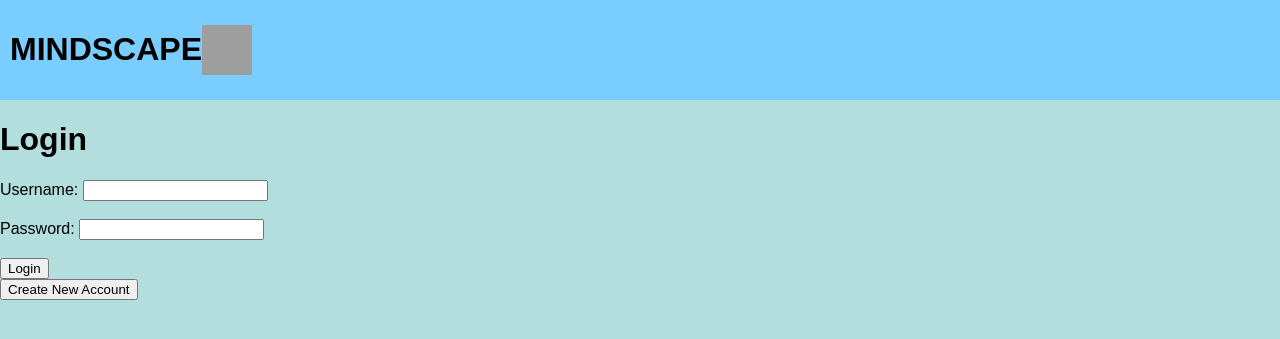
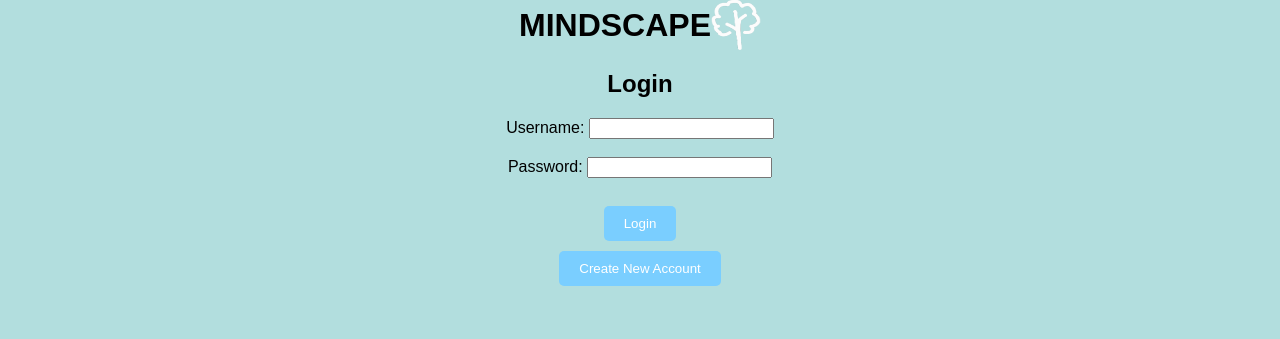
Before and after one commit to larahynkim/2-web-app-exercise-array-of-sunshine, a Flask app: page / in a window 1280 px wide. Shown: the top 339 px of the page. Run offline with Flask 3, Linux system fonts and the light colour scheme; grey boxes are pictures that could not be loaded.

Commit message:
update log-in page front-end

```diff
--- a/static/styles.css
+++ b/static/styles.css
@@ -217,12 +217,38 @@ input[type="submit"]:hover {
         flex-direction: column;
     }
 }
+#days-checked-in-container {
+    display: flex;
+    align-items: start;
+    justify-content: space-between;
+}
+
+#days-checked-in-section {
+    text-align: left;
+    flex-grow: 1;
+}
+
+.checked-dates-list {
+    padding-left: ;
+}
+
+.checked-dates-list li {
+    margin-bottom: 5px;
+}
 
 #checked-in-counter {
     margin-top: 20px;
+    margin-right: 20px;
     font-size: 18px;
     background-color: white;
     padding: 10px;
+    padding-right: 20px;
     border-radius: 5px;
     display: inline-block;
+    text-align: center;
+    box-sizing: border-box;
 }
+
+#calendar {
+    margin-right:10%;
+}
--- a/templates/calendar.html
+++ b/templates/calendar.html
@@ -39,6 +39,8 @@
             <input type="date" id="date" name="date">
             <button type="submit" id="checkin">Check In</button>
         </form>
+        <div id="days-checked-in-container">
+            <div id="days-checked-in-section">
                 <h2>Days Checked In:</h2>
                 {% if checked_dates %}
                     <ul class="checked-dates-list">
@@ -51,11 +53,12 @@
                 {% else %}
                     <p>No checked-in days yet.</p>
                 {% endif %}
+            </div>
             <div id="checked-in-counter">
                 <span>Number of Days Checked In: </span>
                 <span id="checked-in-count">0</span>
             </div>
-
+        </div>
         <div id="calendar"></div>
     </div>
     <script>
--- a/templates/login.html
+++ b/templates/login.html
@@ -1,41 +1,17 @@
 <!DOCTYPE html>
 <html>
 <head>
-    <title>Login Page</title>
-    <style>
-        body {
-            font-family: Arial, sans-serif;
-            background-color: #b2dede;
-            margin: 0;
-            padding: 0;
-        }
-        #header {
-            background-color: #7aceff;
-            color: rgb(0, 0, 0);
-            padding: 10px;
-            display: flex;
-            justify-content: space-between;
-            align-items: center;
-        }
-        #title {
-            display: flex;
-            align-items: center;
-        }
-        #title img {
-            width: 50px;
-            height: 50px;
-            margin-right: 10px;
-        }
-    </style>
+    <title>MINDSCAPE</title>
+    <link rel="icon" href="{{ url_for('static', filename='favicon.ico') }}" type="image/x-icon">
+    <link rel="stylesheet" href="{{ url_for('static', filename='styles.css') }}">
 </head>
 <body>
-    <div id="header">
-        <div id="title">
-            <h1>MINDSCAPE</h1>
-            <img src="https://encrypted-tbn0.gstatic.com/images?q=tbn:ANd9GcQnPq6BkZ7qfUB6OV6OB4qkl0F-Inojo59j-Q&usqp=CAU" >
-        </div>
+    <div id="title">
+        <h1>MINDSCAPE</h1>
+        <img src="{{ url_for('static', filename='mindscapelogo.png') }}" alt="Tree Icon">
     </div>
-    <h1>Login</h1>
+    </div>
+    <h2>Login</h2>
     <form method="POST" action="/login">
         <label for="username">Username:</label>
         <input type="text" id="username" name="username" required><br><br>
```
Lines whose indentation alone changed are shown as unchanged.
